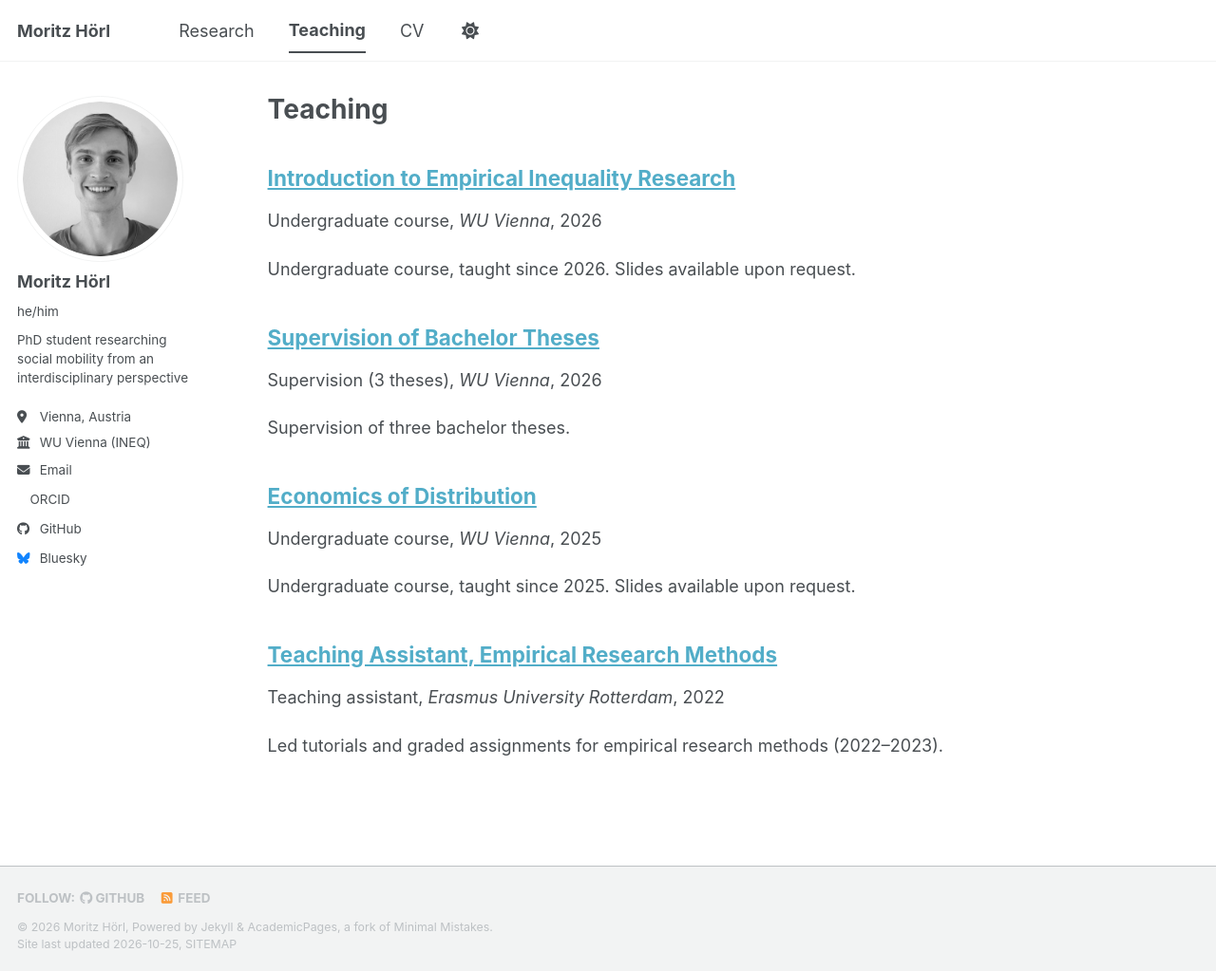
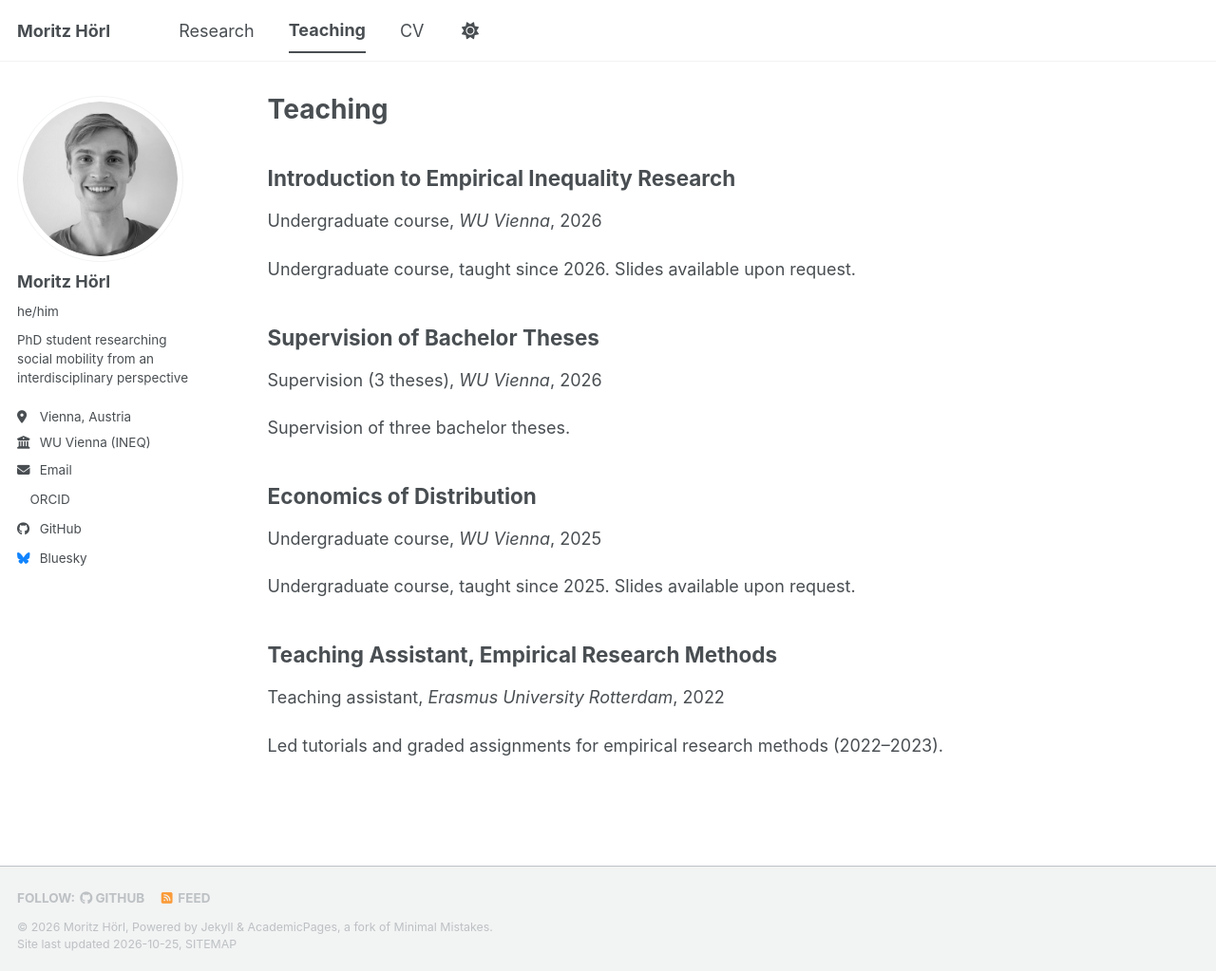
Before and after one commit to moritz-hoerl/moritz-hoerl.github.io, a Jekyll site: the page built from _pages/teaching.html, in a window 1280 px wide and 1023 px high. Shown: the whole window at 95% size. Built offline with Jekyll 4.4.1, drawn with Linux system fonts in a browser that asks for light colours; a style sheet for code colours, icons or effects is not loaded.

Commit message:
Update archive-single.html

```diff
--- a/_includes/archive-single.html
+++ b/_includes/archive-single.html
@@ -27,7 +27,9 @@
     {% endif %}
 
     <h2 class="archive__item-title" itemprop="headline">
-      {% if post.link %}
+      {% if post.collection == 'teaching' %}
+        {{ title }}
+      {% elsif post.link %}
         <a href="{{ post.link }}">{{ title }}</a> <a href="{{ base_path }}{{ post.url }}" rel="permalink"><i class="fa fa-link" aria-hidden="true" title="permalink"></i><span class="sr-only">Permalink</span></a>
       {% else %}
         <a href="{{ base_path }}{{ post.url }}" rel="permalink">{{ title }}</a>
```
